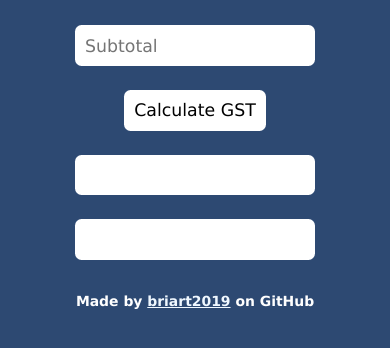
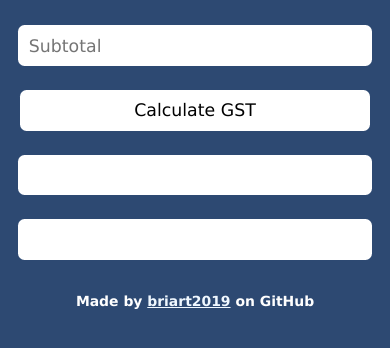
Before and after one commit to briart2019/briart2019.github.io, a plain HTML site: page gstcalc.html in a window 390 px wide. Shown: the part 114-462 px from the top of the page. Drawn offline with Linux system fonts and the light colour scheme.

Commit message:
Update mobile view

```diff
--- a/style.css
+++ b/style.css
@@ -76,6 +76,14 @@ a:visited {
   .mobile-br{
     display:block;
     }
+
+button {
+      /*95.105*/
+      width: 95%;
+    }
+    input {
+      width: 90%;
+    }
 }
 
 @media (min-width: 601px) {
```
